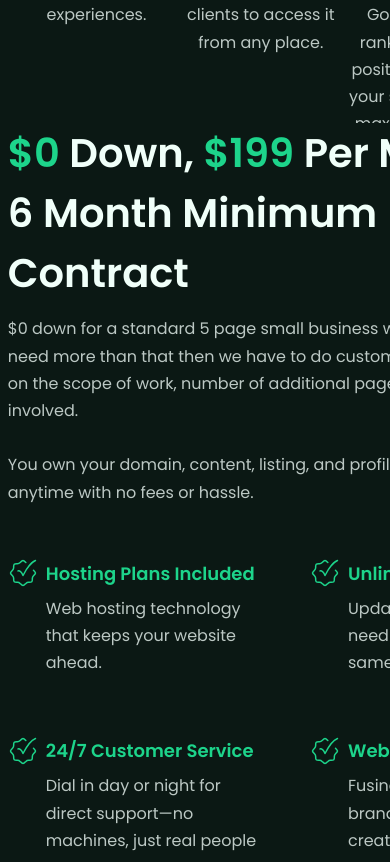
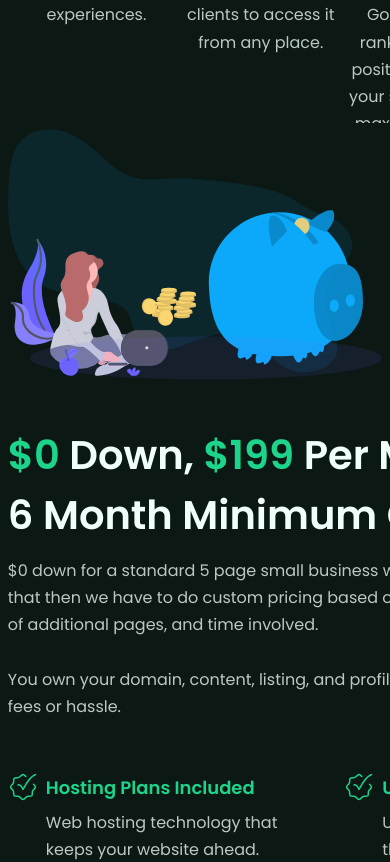
Before and after one commit to adinduokoro/Byte-Back-Digital-V2, a React (Create React App) app: page / in a window 390 px wide. Shown: the part 1721-2583 px from the top of the page. Built offline with nearby package versions, Linux system fonts and the light colour scheme.

Commit message:
Mobile Responsiveness
Working on mobile responsiveness at 1024px

```diff
--- a/src/components/navigation/Navigation.module.css
+++ b/src/components/navigation/Navigation.module.css
@@ -151,7 +151,7 @@
   color: var(--primaryColor);
 }
 
-@media screen and (max-width: 950px) {
+@media screen and (max-width: 1024px) {
   .navigation {
     height: 4.375rem;
   }
--- a/src/components/paymentPlan/PaymentPlan.js
+++ b/src/components/paymentPlan/PaymentPlan.js
@@ -12,6 +12,7 @@
           <div className={styles["content-left"]}>
             <img src={paymentPlanImage} alt="" />
           </div>
+
           <div className={styles["content-right"]}>
             <h2>
               <span>$0</span> Down, <span>$199</span> Per Month, <br />6 Month Minimum Contract
--- a/src/components/paymentPlan/PaymentPlan.module.css
+++ b/src/components/paymentPlan/PaymentPlan.module.css
@@ -57,3 +57,16 @@
 .perk p{
   color: var(--bodyText);
 }
+
+@media screen and (max-width: 1024px) {
+  .payment-plan-content{
+    flex-direction: column;
+    align-items: start;
+  }
+
+  .content-left img {
+    margin-top: 0;
+    margin-bottom: 2rem;
+    height: 16.40625rem;
+  }
+}
```
